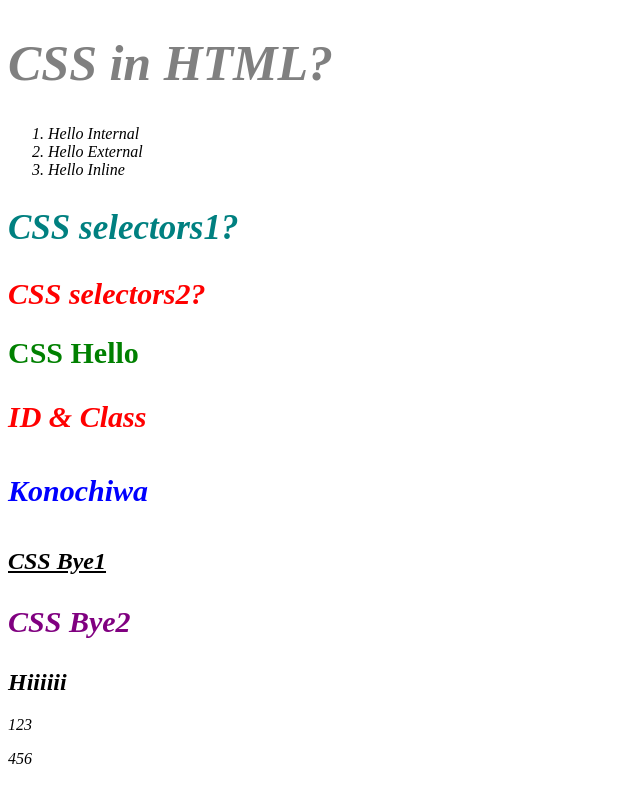
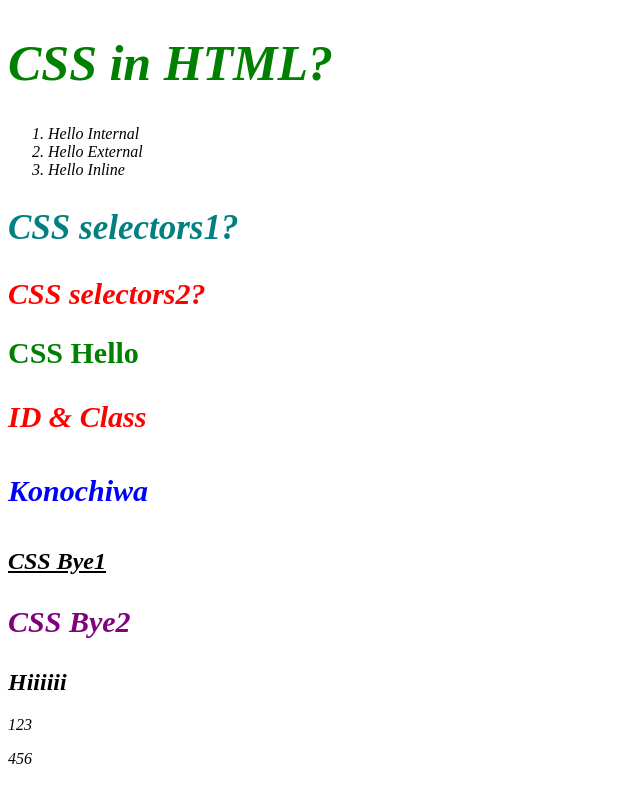
Before and after one commit to HieuTran230504/HTML-CSS, a plain HTML site: page F8-CSS/index.html in a window 1280 px wide. Shown: the whole page, without its empty margins (0-640 px from the left). Drawn offline with Linux system fonts and the light colour scheme.

Commit message:
Add files via upload

```diff
--- a/F8-CSS/main.css
+++ b/F8-CSS/main.css
@@ -1,10 +1,5 @@
 * {
     font-style: italic;
-}
-
-h1 {
-    color: gray;
-    font-size: 50px;
 }
 
 h4.second-Heading {
@@ -40,3 +35,13 @@ div.box  p{
     font-style: italic;
     text-decoration: underline;
 }
+
+:root { /*Variable in CSS*/
+    --text-color: blue;
+}
+
+h1 {
+    --my-color: green;
+    color: var(--my-color);
+    font-size: 50px;
+}
```
Also changed, not shown: F8-CSS/index.html (+1 -0 lines).
